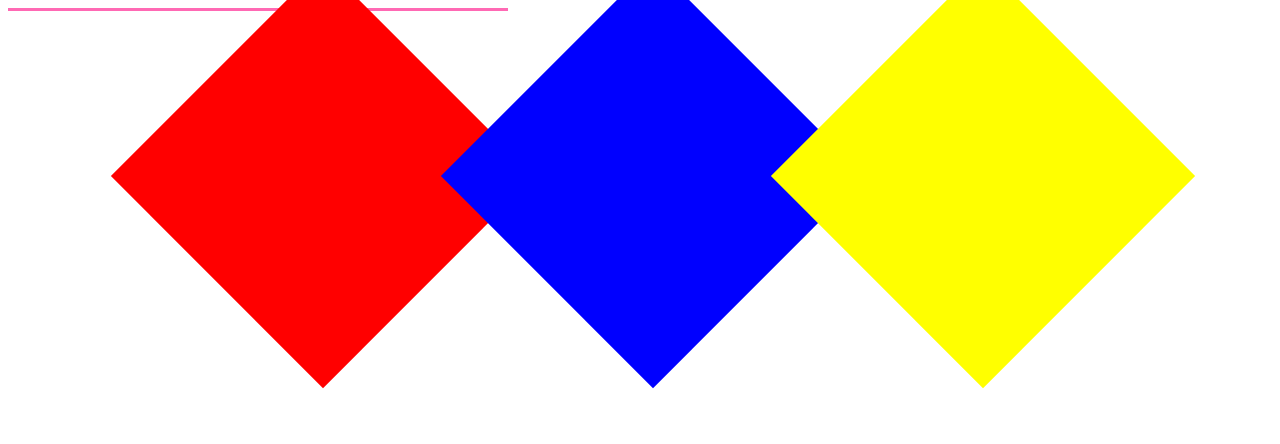
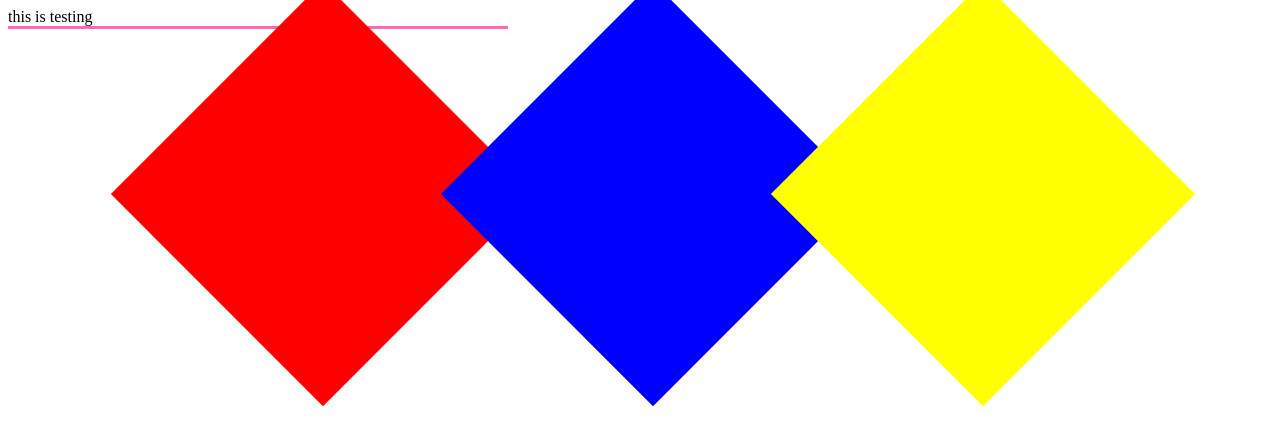
Before and after one commit to Hamaddogar/carlo, a plain HTML site: page index.html in a window 1280 px wide. Drawn offline with Linux system fonts and the light colour scheme.

Commit message:
test task done

```diff
--- a/index.html
+++ b/index.html
@@ -11,6 +11,7 @@
 </head>
 
 <body>
+ this is testing
  <div id="loading"></div>
 
   <div id="main">
```
